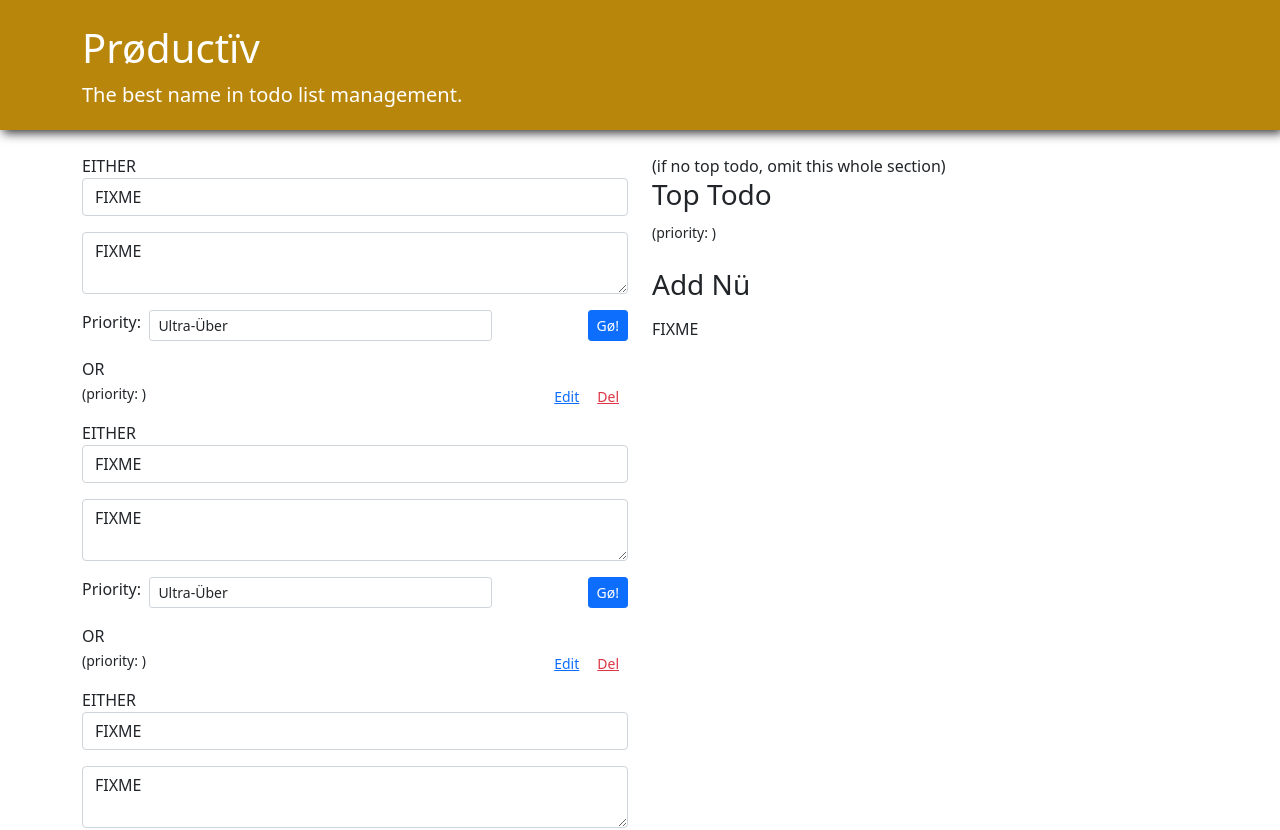
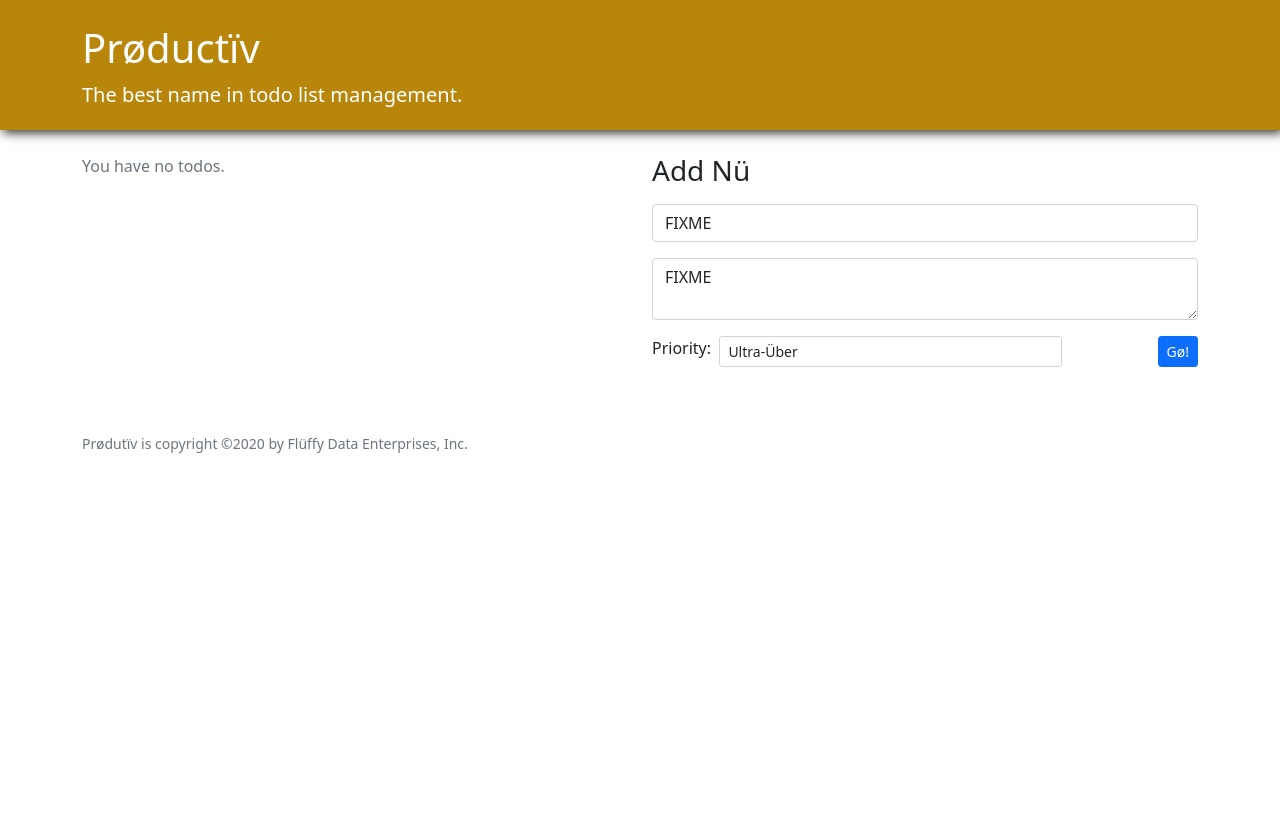
Before and after one commit to jhellst/react-productiv, a React (Create React App) app: page / in a window 1280 px wide. Shown: the top 830 px of the page. After the commit the page ends 800 px from the top, so only its background shows below. Built offline with nearby package versions, Linux system fonts and the light colour scheme; the HTML template or start-up script is replaced by a standard one.

Commit message:
started TodoApp component

```diff
--- a/src/TodoApp.js
+++ b/src/TodoApp.js
@@ -3,6 +3,7 @@ import { v4 as uuid } from "uuid";
 
 import TopTodo from "./TopTodo";
 import EditableTodoList from "./EditableTodoList";
+import TodoForm from "./TodoForm";
 
 /** App for managing a todo list.
  *
@@ -16,17 +17,21 @@ import EditableTodoList from "./EditableTodoList";
  */
 
 function TodoApp() {
+  const [todos, setTodos] = useState([]);
 
   /** add a new todo to list */
   function create(newTodo) {
+    setTodos(todos => [...todos, newTodo]);
   }
 
   /** update a todo with updatedTodo */
   function update(updatedTodo) {
+    setTodos(todos.map(todo => todo.id === updatedTodo.id ? updatedTodo : todo));
   }
 
   /** delete a todo by id */
   function remove(id) {
+    setTodos(todos => todos.filter(todo => todo.id !== id));
   }
 
   return (
@@ -34,20 +39,22 @@ function TodoApp() {
       <div className="row">
 
         <div className="col-md-6">
-            <EditableTodoList /> OR
+          {todos.length > 0 ?
+            <EditableTodoList /> :
             <span className="text-muted">You have no todos.</span>
+          }
         </div>
 
         <div className="col-md-6">
-            (if no top todo, omit this whole section)
+          {todos.length > 0 &&
             <section className="mb-4">
               <h3>Top Todo</h3>
               <TopTodo />
-            </section>
+            </section>}
 
           <section>
             <h3 className="mb-3">Add Nü</h3>
-              FIXME
+            <TodoForm />
           </section>
         </div>
 
```
Also changed, not shown: 1 other file (tests, documents, lock files or other folders). Lines whose indentation alone changed are shown as unchanged.
